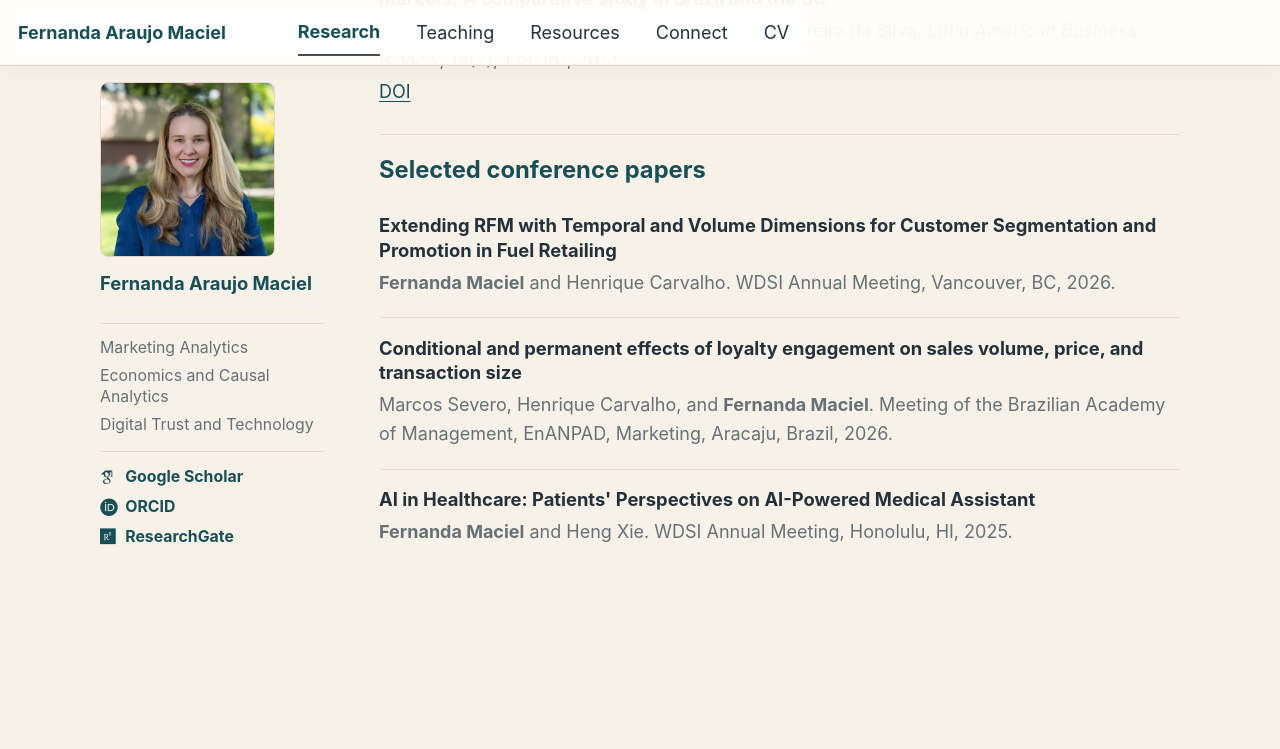
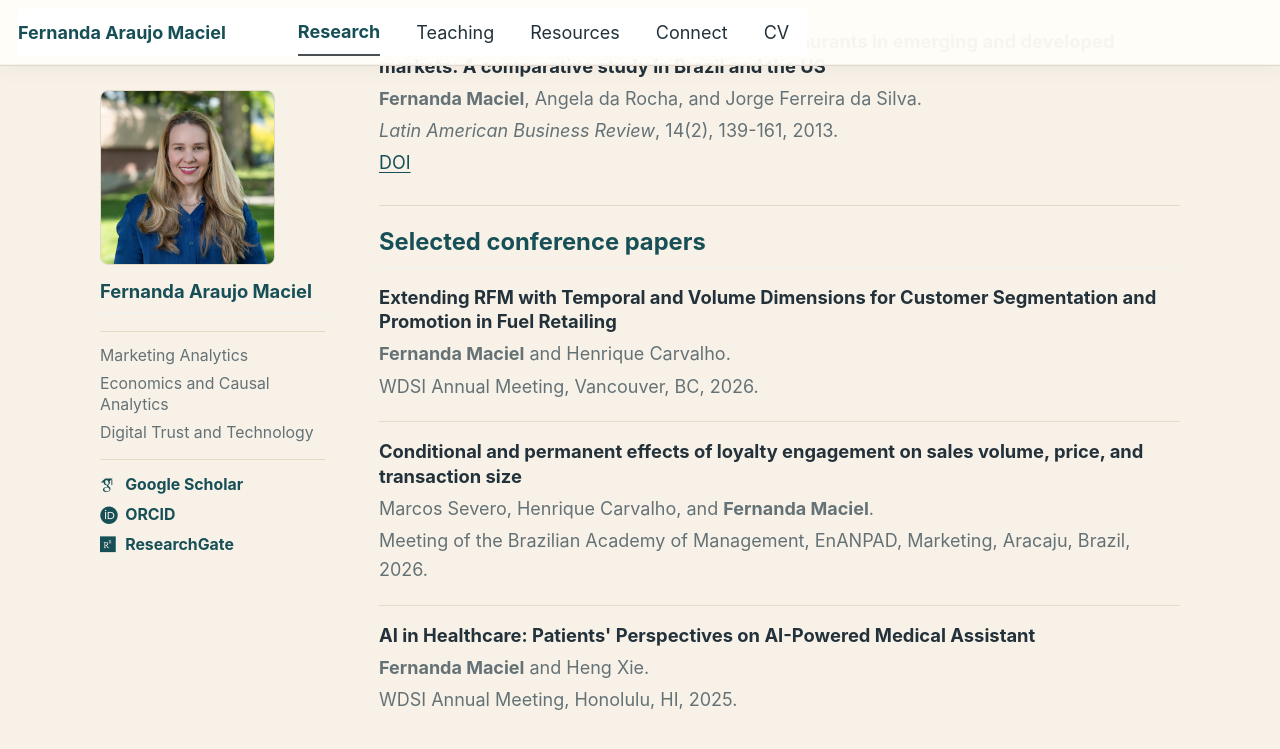
Before and after one commit to proffernandamaciel/proffernandamaciel.github.io, a Jekyll site: the page built from _pages/research.md, in a window 1280 px wide and 900 px high, scrolled down 749 px. Shown: the top 749 px of the window. Built offline with Jekyll 4.4.1, drawn with Linux system fonts in a browser that asks for light colours; some web fonts are replaced; a script bundle is joined from its source files by our own code; library files that are not in the unit come from our copies.

Commit message:
Refactor publication entries for better formatting

```diff
--- a/_pages/research.md
+++ b/_pages/research.md
@@ -29,25 +29,29 @@ author_profile: false
       <div class="fm-paper-list">
         <article>
           <h3>Unintended educational consequences of the Bolsa Fam&iacute;lia program in Brazil</h3>
-          <p><strong>Fernanda Maciel</strong>. <em>International Journal of Social Economics</em>, 2026.</p>
+          <p><strong>Fernanda Maciel</strong>.</p>
+          <p><em>International Journal of Social Economics</em>, 2026.</p>
           <p><a href="https://doi.org/10.1108/IJSE-05-2025-0495">DOI</a></p>
         </article>
 
         <article>
           <h3>RFM-Based Customer Segmentation: A Pedagogical Case Study for Marketing Analytics Education</h3>
-          <p>Henrique Carvalho and <strong>Fernanda Maciel</strong>. <em>Journal for Advancement of Marketing Education</em>, 34(1), 14-26, 2025.</p>
+          <p>Henrique Carvalho and <strong>Fernanda Maciel</strong>.</p>
+          <p><em>Journal for Advancement of Marketing Education</em>, 34(1), 14-26, 2025.</p>
           <p><a href="https://doi.org/10.63963/001c.157562">DOI</a> &middot; <a href="https://jame.scholasticahq.com/article/157562-rfm-based-customer-segmentation-a-pedagogical-case-study-for-marketing-analytics-education">Code/Data</a></p>
         </article>
 
         <article>
           <h3>The impact of cash transfer participation on unhealthy consumption in Brazil</h3>
-          <p><strong>Fernanda Maciel</strong> and Diogo Duarte. <em>Health Policy OPEN</em>, 4, 100087, 2023.</p>
+          <p><strong>Fernanda Maciel</strong> and Diogo Duarte.</p>
+          <p><em>Health Policy OPEN</em>, 4, 100087, 2023.</p>
           <p><a href="https://doi.org/10.1016/j.hpopen.2022.100087">DOI</a></p>
         </article>
 
         <article>
           <h3>Brand personality of Global Quick-Service Restaurants in emerging and developed markets: A comparative study in Brazil and the US</h3>
-          <p><strong>Fernanda Maciel</strong>, Angela da Rocha, and Jorge Ferreira da Silva. <em>Latin American Business Review</em>, 14(2), 139-161, 2013.</p>
+          <p><strong>Fernanda Maciel</strong>, Angela da Rocha, and Jorge Ferreira da Silva.</p>
+          <p><em>Latin American Business Review</em>, 14(2), 139-161, 2013.</p>
           <p><a href="https://www.tandfonline.com/doi/abs/10.1080/10978526.2013.808950">DOI</a></p>
         </article>
       </div>
@@ -58,17 +62,20 @@ author_profile: false
       <div class="fm-paper-list">
         <article>
           <h3>Extending RFM with Temporal and Volume Dimensions for Customer Segmentation and Promotion in Fuel Retailing</h3>
-          <p><strong>Fernanda Maciel</strong> and Henrique Carvalho. WDSI Annual Meeting, Vancouver, BC, 2026.</p>
+          <p><strong>Fernanda Maciel</strong> and Henrique Carvalho.</p>
+          <p>WDSI Annual Meeting, Vancouver, BC, 2026.</p>
         </article>
 
         <article>
           <h3>Conditional and permanent effects of loyalty engagement on sales volume, price, and transaction size</h3>
-          <p>Marcos Severo, Henrique Carvalho, and <strong>Fernanda Maciel</strong>. Meeting of the Brazilian Academy of Management, EnANPAD, Marketing, Aracaju, Brazil, 2026.</p>
+          <p>Marcos Severo, Henrique Carvalho, and <strong>Fernanda Maciel</strong>.</p>
+          <p>Meeting of the Brazilian Academy of Management, EnANPAD, Marketing, Aracaju, Brazil, 2026.</p>
         </article>
 
         <article>
           <h3>AI in Healthcare: Patients' Perspectives on AI-Powered Medical Assistant</h3>
-          <p><strong>Fernanda Maciel</strong> and Heng Xie. WDSI Annual Meeting, Honolulu, HI, 2025.</p>
+          <p><strong>Fernanda Maciel</strong> and Heng Xie.</p>
+          <p>WDSI Annual Meeting, Honolulu, HI, 2025.</p>
         </article>
       </div>
     </section>
```
